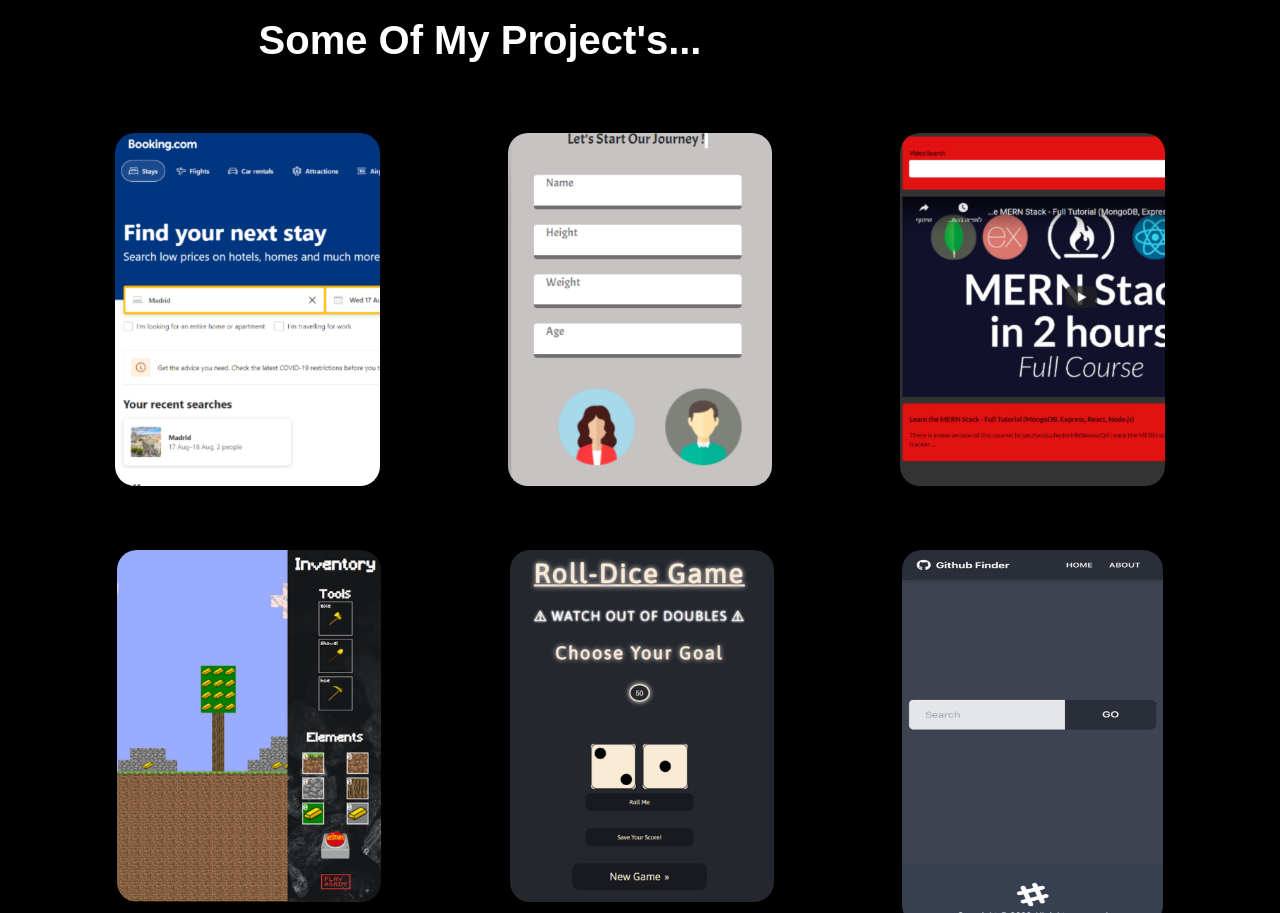
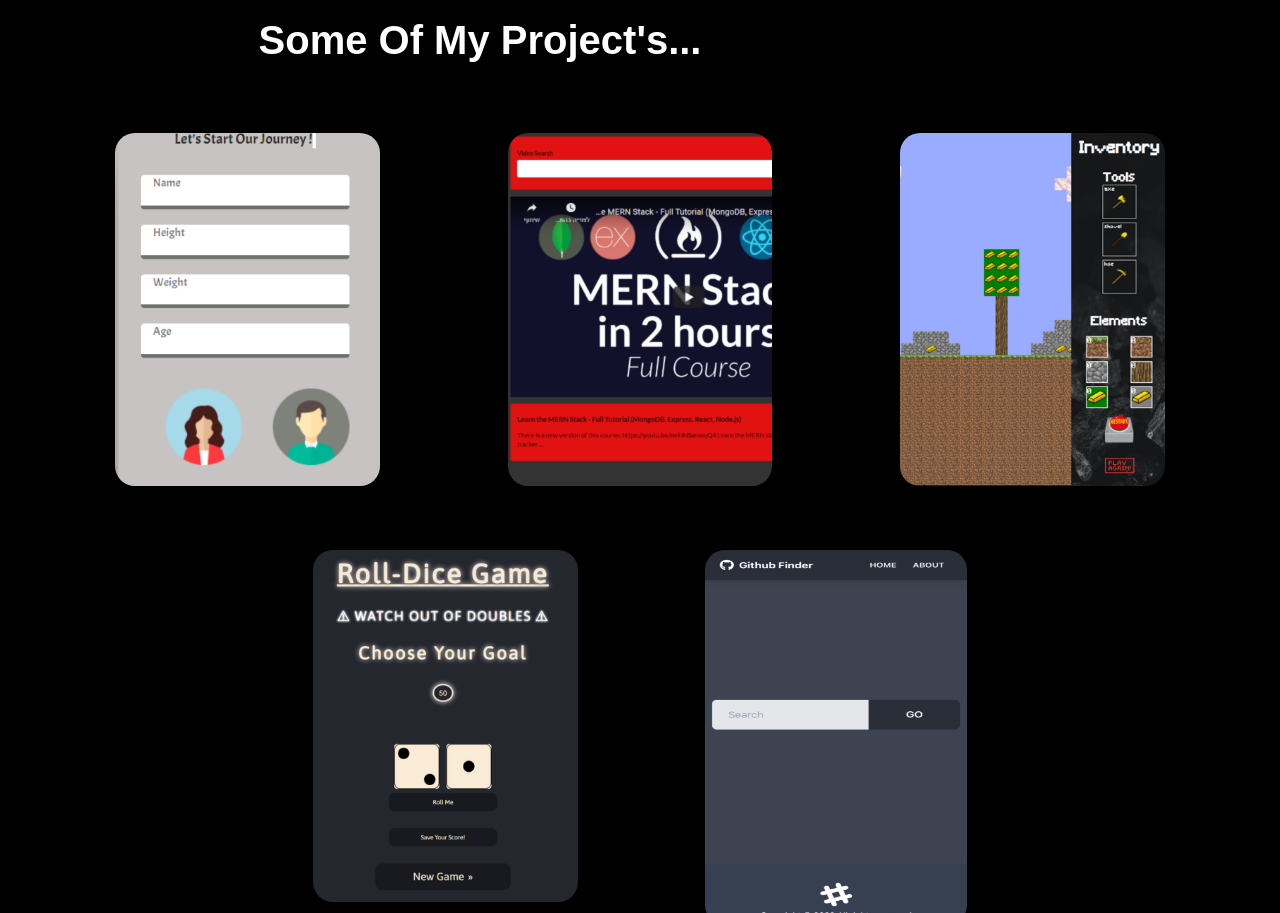
Before and after one commit to OrelAlon/portfolio, a React (Create React App) app: page / in a window 1280 px wide. Shown: the part 1740-2653 px from the top of the page. Built offline with nearby package versions, Linux system fonts and the light colour scheme.

Commit message:
remove  booking project

```diff
--- a/src/component/Portfolio.js
+++ b/src/component/Portfolio.js
@@ -21,12 +21,12 @@
       </div>
       <div className='container'>
         <div className='row'>
-          <Project
+          {/* <Project
             id={Project5}
-            // href='https://booking-orel-app.herokuapp.com/'
+            href='https://booking-orel-app.herokuapp.com/'
             git='https://github.com/OrelAlon/booking-app'
             name='Booking-Clone'
-          />
+          /> */}
 
           <Project
             id={Project1}
```
